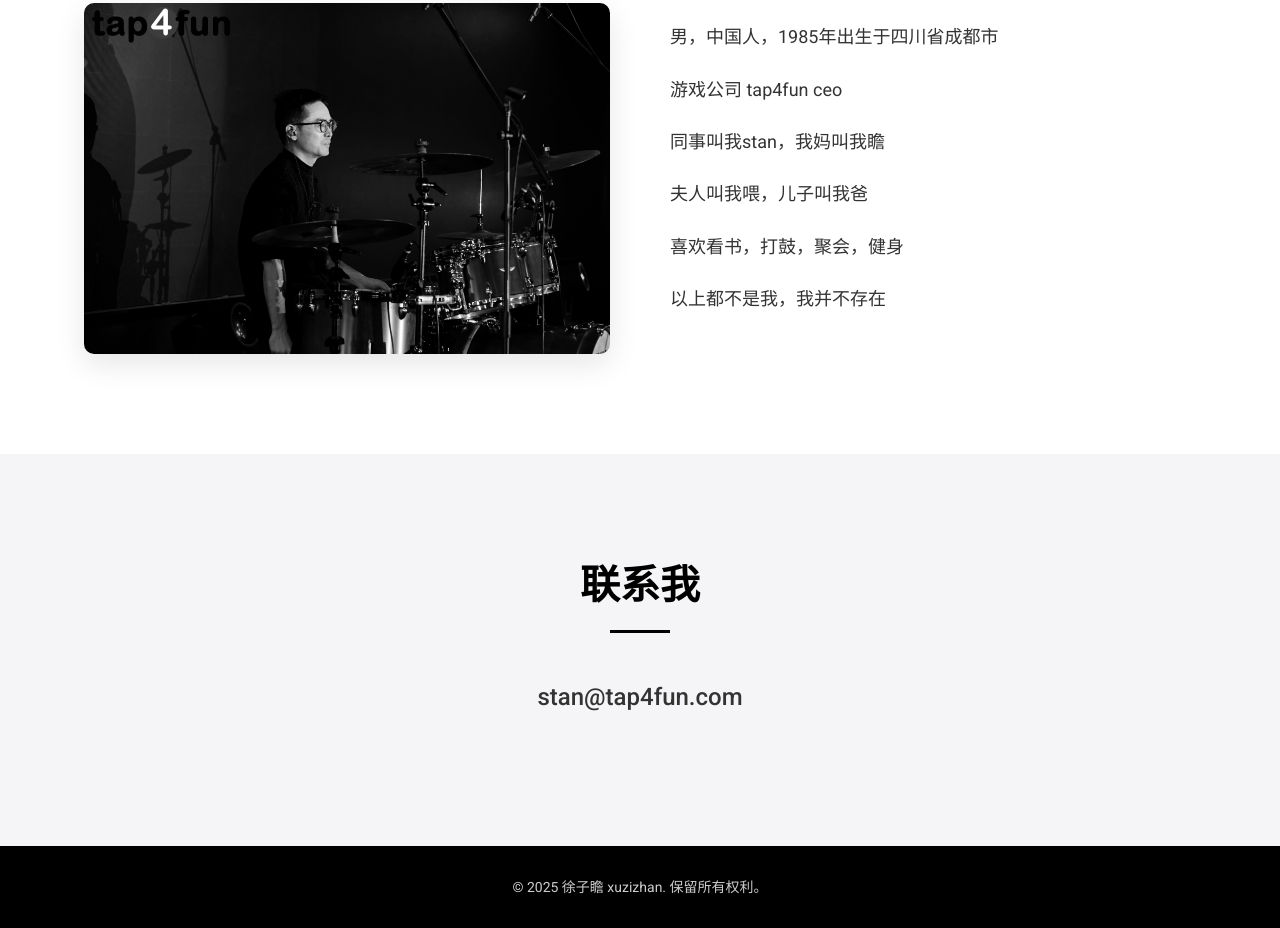
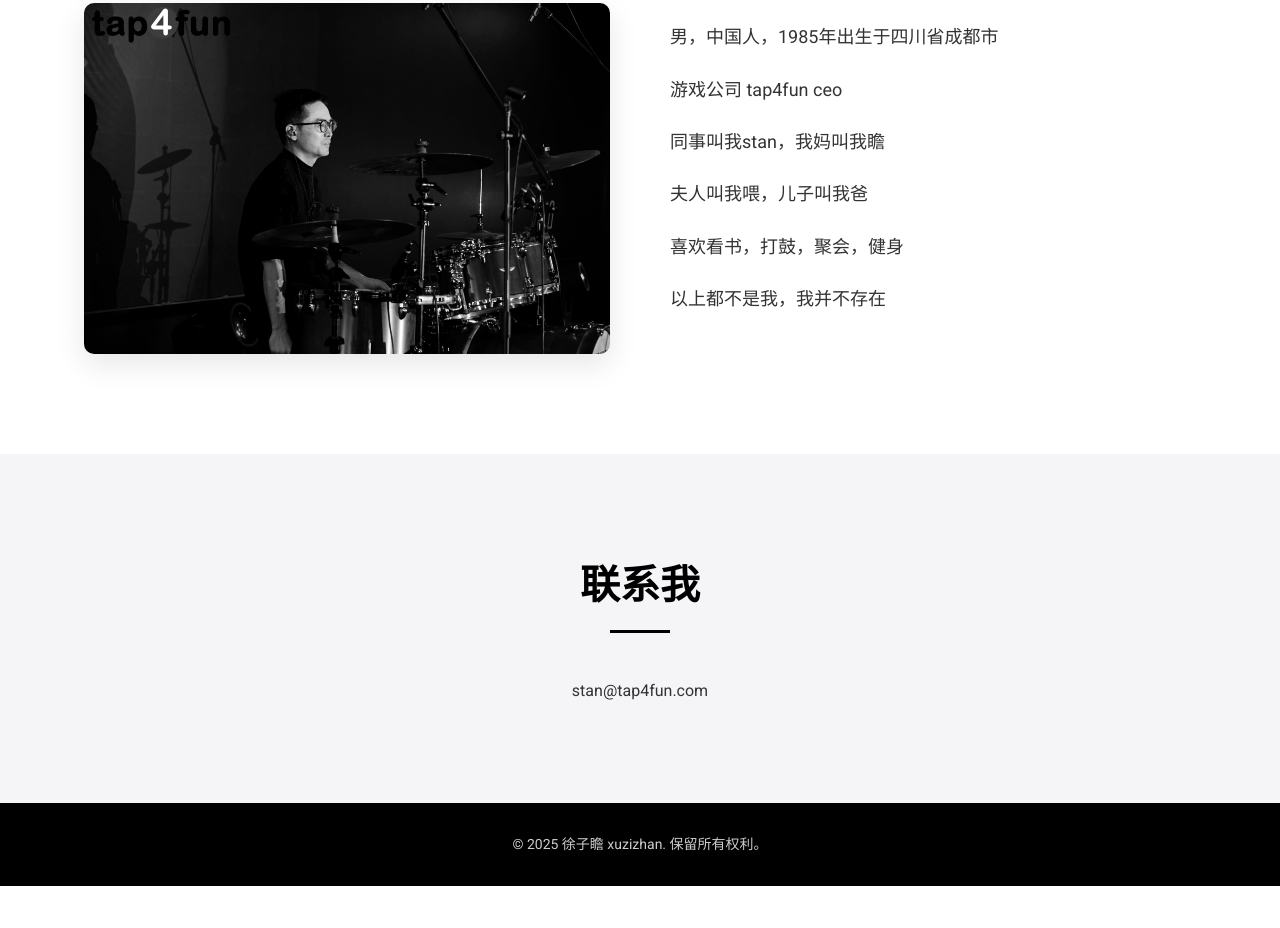
Before and after one commit to xuzizhanSTAN/xuzizhan.com, a plain HTML site: page index.html in a window 1280 px wide. Shown: the part 1021-1949 px from the top of the page. After the commit the page ends 1907 px from the top, so only its background shows below. Drawn offline with Linux system fonts and the light colour scheme.

Commit message:
更新内容

```diff
--- a/index.html
+++ b/index.html
@@ -124,7 +124,7 @@
             </div>
             <div class="contact-content">
                 <!-- <p>如果您有任何问题或合作意向，请随时与我联系。</p> -->
-                <span class="email-link">stan@tap4fun.com</span>
+                <span>stan@tap4fun.com</span>
                 <!-- <div class="social-links">
                     <a href="#" target="_blank">微博</a>
                     <a href="#" target="_blank">知乎</a>
```
